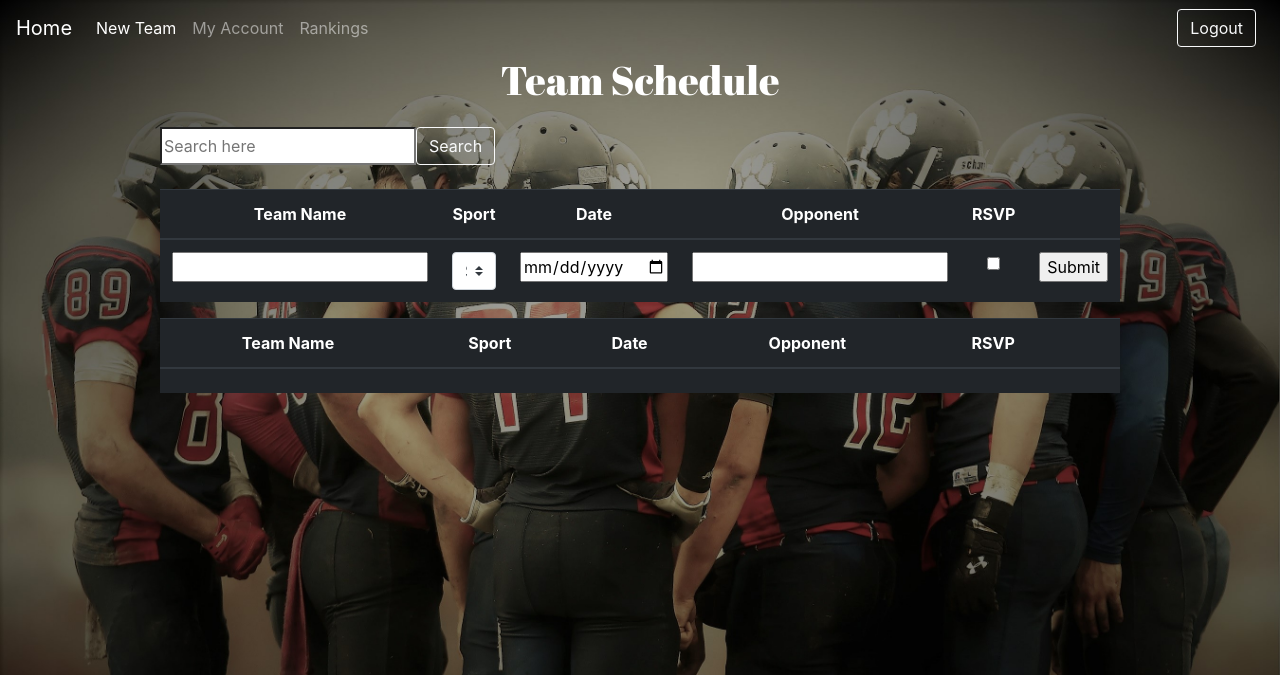
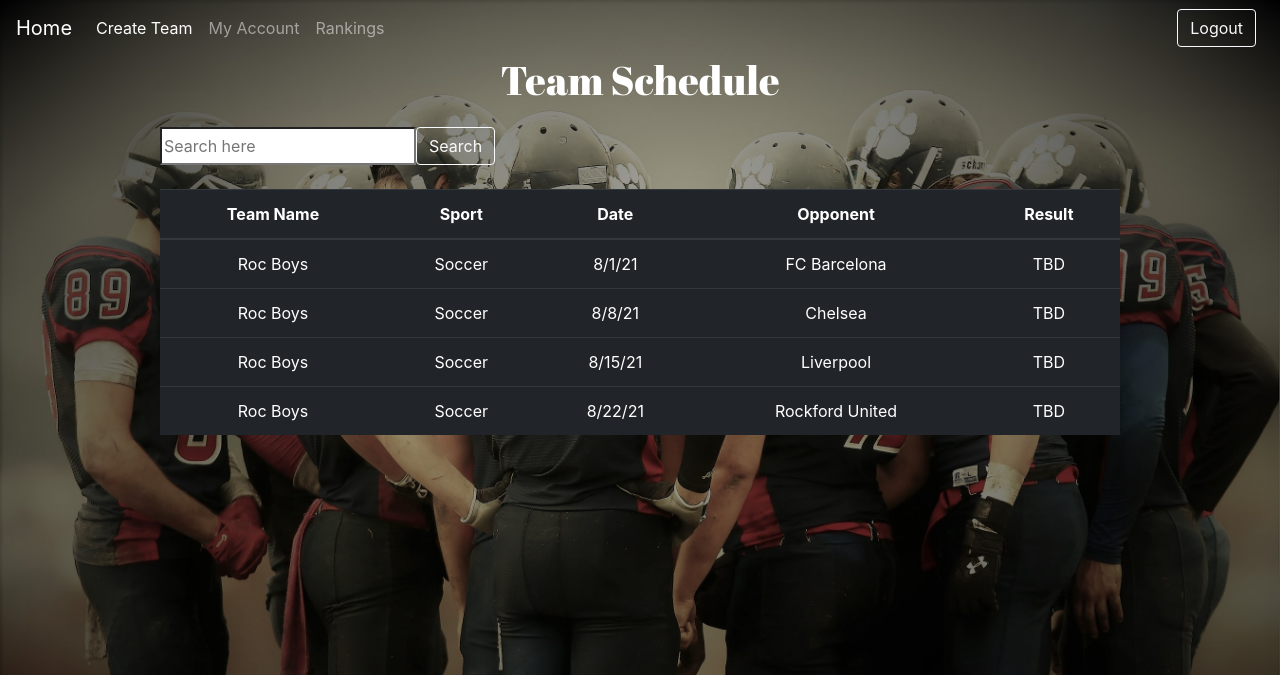
Before and after one commit to JrodXI/Group_Project, a Django app: template playbook_sports/templates/team_schedule.html in a window 1280 px wide. Shown: the top 675 px of the page. Run offline with Django 3.2, Linux system fonts and the light colour scheme; the template is opened without the code that fills it, so the values that code supplies are empty; some libraries are stand-ins or nearby versions.

Commit message:
added harcoded data on teams_schedule and teams_rankings

```diff
--- a/playbook_sports/templates/team_schedule.html
+++ b/playbook_sports/templates/team_schedule.html
@@ -24,7 +24,7 @@
             <!--Navbar-->
             <nav class="navbar navbar-expand-lg navbar-dark ">
                 <!-- Navbar brand -->
-        <a class="navbar-brand" href="/home">Home</a>
+                <a class="navbar-brand" href="home">Home</a>
                 <!-- Collapse button -->
                 <button class="navbar-toggler" type="button" data-toggle="collapse" data-target="#basicExampleNav"
                     aria-controls="basicExampleNav" aria-expanded="false" aria-label="Toggle navigation">
@@ -35,14 +35,14 @@
                     <!-- Links -->
                     <ul class="navbar-nav mr-auto">
                         <li class="nav-item active">
-                    <a class="nav-link" href="">New Team
+                            <a class="nav-link" href="new_team">Create Team
                                 <span class="sr-only">(current)</span></a>
                         </li>
                         <li class="nav-item">
-                    <a class="nav-link" href="/profile">My Account</a>
+                            <a class="nav-link" href="profile">My Account</a>
                         </li>
                         <li class="nav-item">
-                    <a class="nav-link" href="#">Rankings</a>
+                            <a class="nav-link" href="team_rankings">Rankings</a>
                         </li>
                         <!-- <li class="nav-item">
                             <a class="nav-link" href="#">My Team</a>
@@ -61,52 +61,11 @@
     <div class="container col-10">
         <h1 class='title'>Team Schedule</h1>
             <div class='row col-10 justify-content-between"'>
-            <input type="search" name="search" placeholder="Search here" autocomplete="off">
-            <button class='btn btn-outline-light' type="submit">Search</button>
-            <!-- <button class='btn btn-outline-light' type="submit">Rankings</button> -->
-        </div>
-        <!--end first row-->
+                <input type="search" name="search"placeholder="Search here" autocomplete="off">
+                <button class='btn btn-outline-light' type="submit" >Search</button>
+            </div> <!--end first row-->
             <br>
             <div>
-            <table class="table table-dark">
-                <form action="/add_schedule" method="POST">
-                    {% csrf_token %}
-                    <thead>
-                        <tr>
-                            <th>Team Name</th>
-                            <th>Sport</th>
-                            <th>Date</th>
-                            <th>Opponent</th>
-                            <th>RSVP</th>
-                            <th></th>
-                        </tr>
-                    </thead>
-                    <tbody>
-                        <tr>
-                            <td><input type="text" name="schedule_team_name"></td>
-                            <td>
-                                <select class="custom-select" name="schedule_team_sport">
-                                    <option selected disabled>Select Team Sport</option>
-                                    <option value="Basketball">Basketball</option>
-                                    <option value="Football">Football</option>
-                                    <option value="Baseball">Baseball</option>
-                                    <option value="Hockey">Hockey</option>
-                                    <option value="Soccer">Soccer</option>
-                                </select>
-                            </td>
-
-                            <td><input type="date" name="schedule_date"></td>
-                            <td><input type="text" name="schedule_opponent"></td>
-
-
-                            <td><input type="checkbox" name="rsvp" value="rsvp"></td>
-                            <td><input type="submit"></td>
-                        </tr>
-                    </tbody>
-                </form>
-            </table>
-
-
                 <table class="table table-dark">
                     <thead>
                         <tr>
@@ -114,24 +73,43 @@
                             <th>Sport</th>
                             <th>Date</th>
                             <th>Opponent</th>
-                        <th>RSVP</th>
-                        <th></th>
+                            <th>Result</th>
                         </tr>
                     </thead>
                     <tbody>
                     <tr>
-                        <td></td>
-                        <td></td>
-                        <td></td>
-                        <td></td>
-                        <td></td>
+                        <td>Roc Boys</td>
+                        <td>Soccer</td>
+                        <td>8/1/21</td>
+                        <td>FC Barcelona</td>
+                        <td>TBD</td>
+                    </tr>
+                    <tr>
+                        <td>Roc Boys</td>
+                        <td>Soccer</td>
+                        <td>8/8/21</td>
+                        <td>Chelsea</td>
+                        <td>TBD</td>
+                    </tr>
+                    <tr>
+                        <td>Roc Boys</td>
+                        <td>Soccer</td>
+                        <td>8/15/21</td>
+                        <td>Liverpool</td>
+                        <td>TBD</td>
+                    </tr>
+                    <tr>
+                        <td>Roc Boys</td>
+                        <td>Soccer</td>
+                        <td>8/22/21</td>
+                        <td>Rockford United</td>
+                        <td>TBD</td>
                     </tr>
                     </tbody>
                     </table>
-        </div>
-        <!--end table div-->
-    </div>
-    <!--end of container-->
+                    </form>
+            </div> <!--end table div-->
+    </div> <!--end of container-->
 </body>
 
 </html>
--- a/playbook_sports/views.py
+++ b/playbook_sports/views.py
@@ -55,7 +55,8 @@ def createteam(request):
         new_team = Team.objects.create(
             team_name=request.POST['team_name'],
             team_sport=request.POST['team_sport'],
-            captain = User.objects.get(id=request.session['user_id'])
+            captain = User.objects.get(id=request.session['user_id']),
+            team_logo = request.FILES['team_logo']
             )
         captain = User.objects.get(id=request.session['user_id'])
         new_team.joined.add(captain)
```
Also changed, not shown: playbook_sports/models.py (+6 -1 lines), playbook_sports/templates/team_rankings.html (+26 -29 lines), db.sqlite3, media/images/Los-Angeles-Clippers-Logo-1985-2010_1A00vjY.png (added), media/images/Los-Angeles-Clippers-Logo-1985-2010_Lrzq09b.png (added), media/images/Los-Angeles-Clippers-Logo-1985-2010_RGV2F3i.png (added), media/images/Screen_Shot_2021-07-26_at_3.56.24_PM_mvH2X3S.png (added), media/images/Screen_Shot_2021-07-30_at_2.37.18_PM.png (added), 3 other files. Lines whose indentation alone changed are shown as unchanged.
